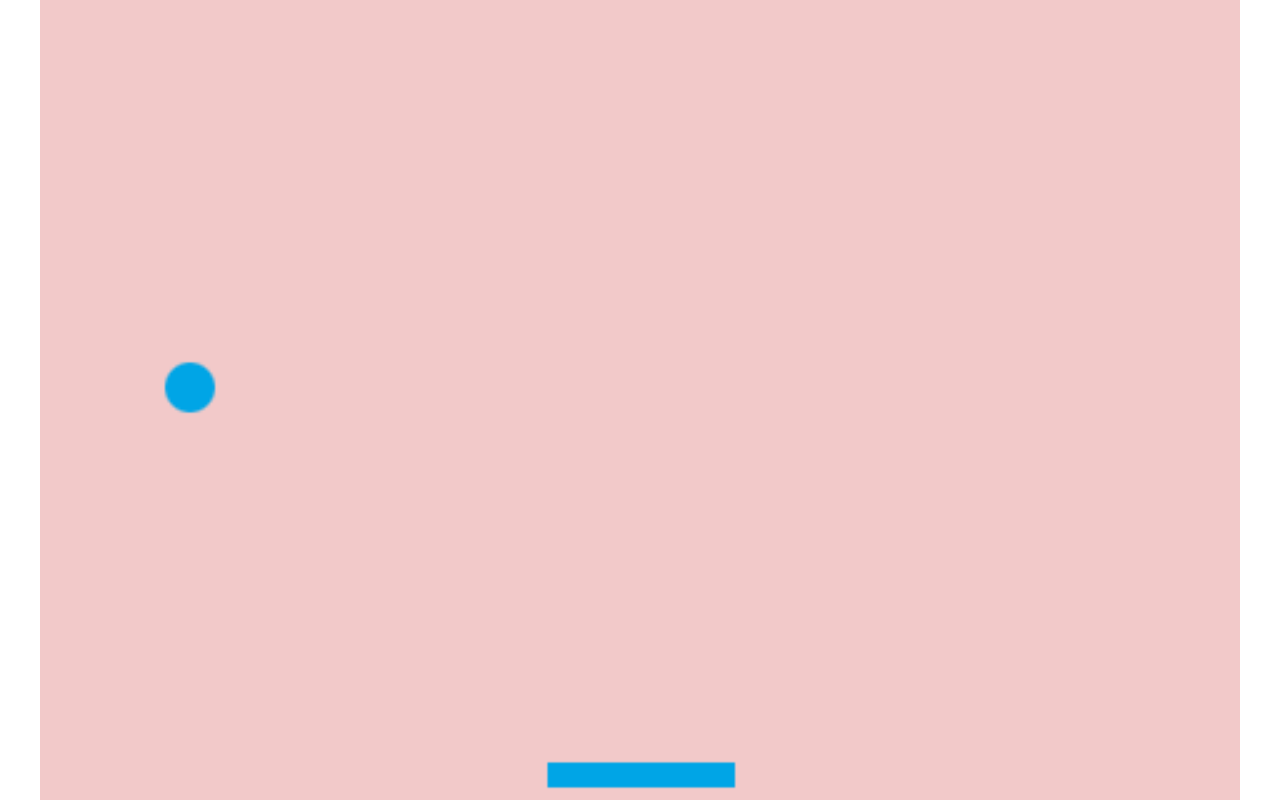
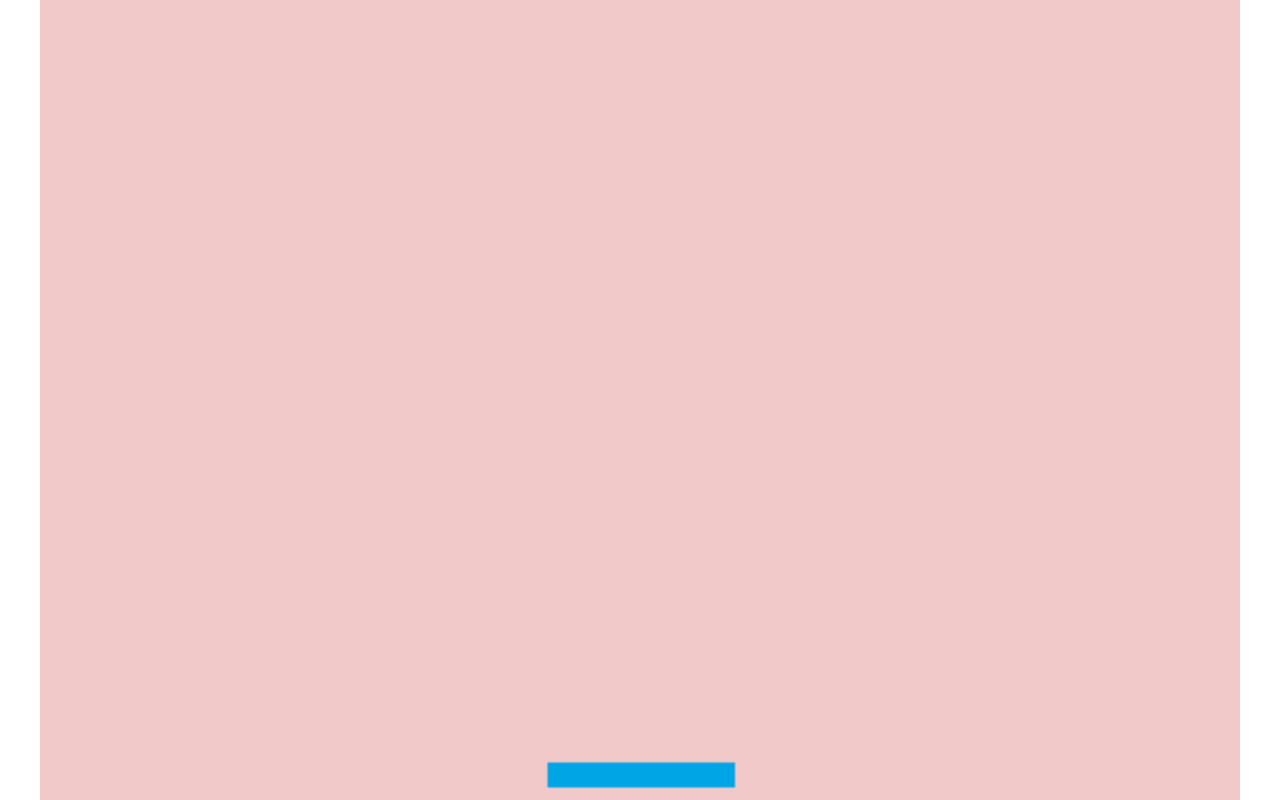
Before and after one commit to isabellawiley/phaser-breakout-game, a plain HTML site: page index.html in a window 1280 px wide. Drawn offline with Linux system fonts and the light colour scheme.

Commit message:
created game over scenario

```diff
--- a/index.html
+++ b/index.html
@@ -37,6 +37,13 @@
         ball.body.bounce.set(1);
         ball.body.velocity.set(150, -150);
 
+        game.physics.arcade.checkCollision.down = false;
+        ball.checkWorldBounds = true;
+        ball.events.onOutOfBounds.add (() => {
+          alert("GAME OVER!");
+          location.reload();
+        }, this);
+
         paddle = game.add.sprite(game.world.width * 0.5, game.world.height - 5, "paddle");
         paddle.anchor.set(0.5, 1);
         game.physics.enable(paddle, Phaser.Physics.ARCADE);
```
